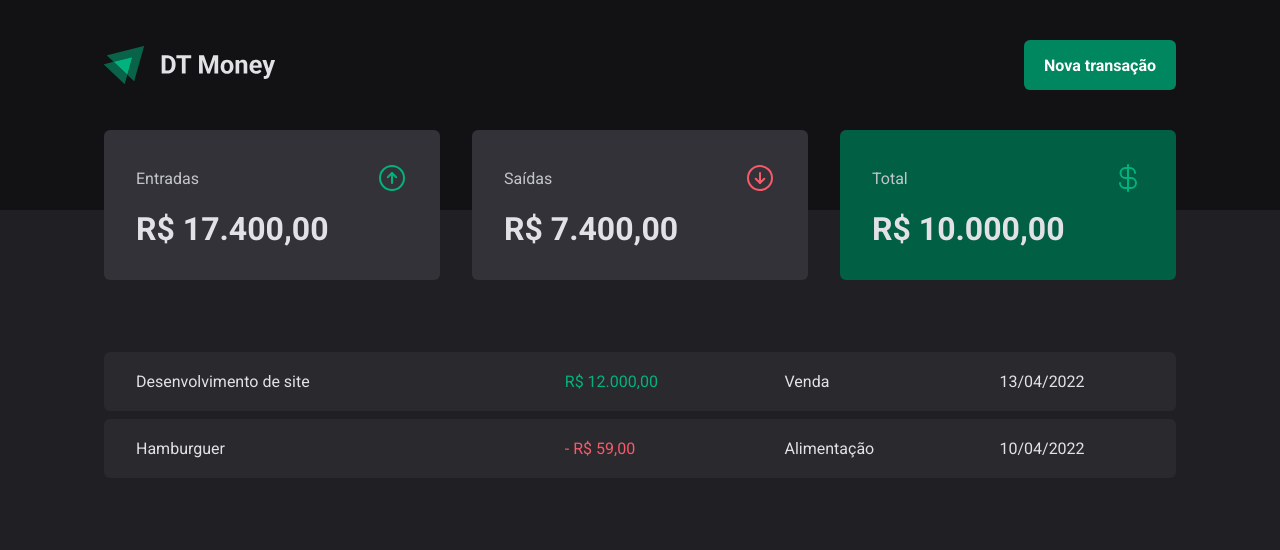
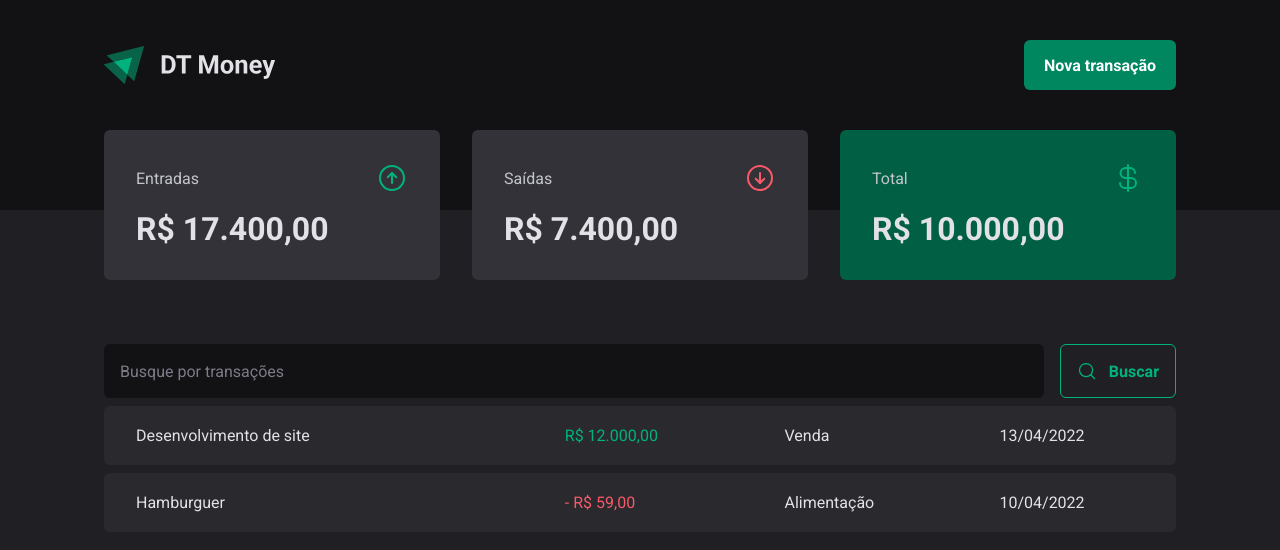
Before and after one commit to JVMedeiros/03-dt-money, a React (Vite) app: page / in a window 1280 px wide. Shown: the top 550 px of the page. Built offline with nearby package versions, Linux system fonts and the light colour scheme.

Commit message:
feat: implementing searchForm component

```diff
--- a/src/pages/Transactions/index.tsx
+++ b/src/pages/Transactions/index.tsx
@@ -1,4 +1,5 @@
 import { Header } from "../../components/Header/index";
+import { SearchForm } from "../../components/SearchForm";
 import { Summary } from "../../components/Summary";
 import { PriceHighlight, TransactionsContainer, TransactionsMainContainer, TransactionsTable, TransactionsTableBody, TransactionsTableData, TransactionsTableRow } from "./styles";
 
@@ -7,8 +8,8 @@ export function Transactions() {
     <TransactionsMainContainer>
       <Header />
       <Summary />
-
       <TransactionsContainer>
+        <SearchForm />
         <TransactionsTable>
           <TransactionsTableBody>
             <TransactionsTableRow>
```
